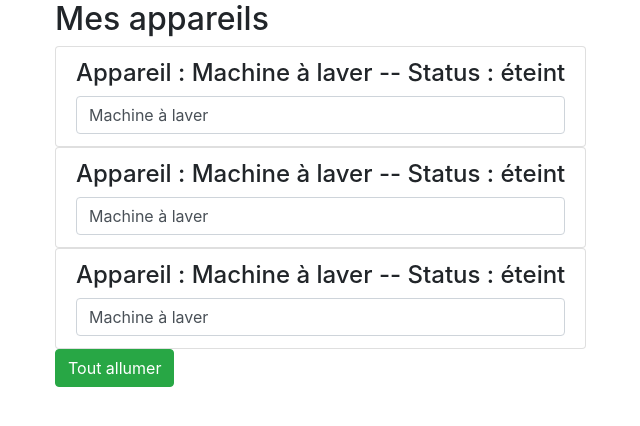
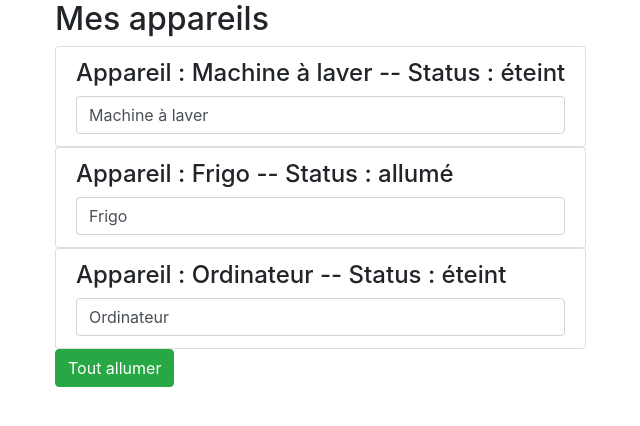
Before and after one commit to Nicolas-Hermet/First_Angular_Project, an Angular app: page / in a window 1280 px wide. Shown: the top 426 px of the page, without its empty margins (15-655 px from the left). Built offline with nearby package versions, Linux system fonts and the light colour scheme.

Commit message:
add custom properties

```diff
--- a/src/app/app.component.html
+++ b/src/app/app.component.html
@@ -3,9 +3,9 @@
     <div class="col-xs-12">
       <h2>Mes appareils</h2>
       <ul class="list-group">
-        <app-appareil></app-appareil>
-        <app-appareil></app-appareil>
-        <app-appareil></app-appareil>
+        <app-appareil [appareilName]="appareilOne" [appareilStatus]="'éteint'"></app-appareil>
+        <app-appareil [appareilName]="appareilTwo" [appareilStatus]="'allumé'"></app-appareil>
+        <app-appareil [appareilName]="appareilThree" [appareilStatus]="'éteint'"></app-appareil>
       </ul>
       <button class="btn btn-success"
               [disabled]="!isAuth"
--- a/src/app/app.component.ts
+++ b/src/app/app.component.ts
@@ -7,6 +7,11 @@
 })
 export class AppComponent {
   isAuth = false;
+
+  appareilOne = 'Machine à laver';
+  appareilTwo = 'Frigo';
+  appareilThree = 'Ordinateur';
+
 
   constructor() {
   	setTimeout(
--- a/src/app/appareil/appareil.component.ts
+++ b/src/app/appareil/appareil.component.ts
@@ -1,4 +1,4 @@
-import { Component, OnInit } from '@angular/core';
+import { Component, Input, OnInit } from '@angular/core';
 
 @Component({
   selector: 'app-appareil',
@@ -7,8 +7,8 @@
 })
 export class AppareilComponent implements OnInit {
 
-  appareilName: string = 'Machine à laver';
-  appareilStatus: string = 'éteint';
+  @Input() appareilName: string;
+  @Input() appareilStatus: string;
 
   constructor() { }
 
```
